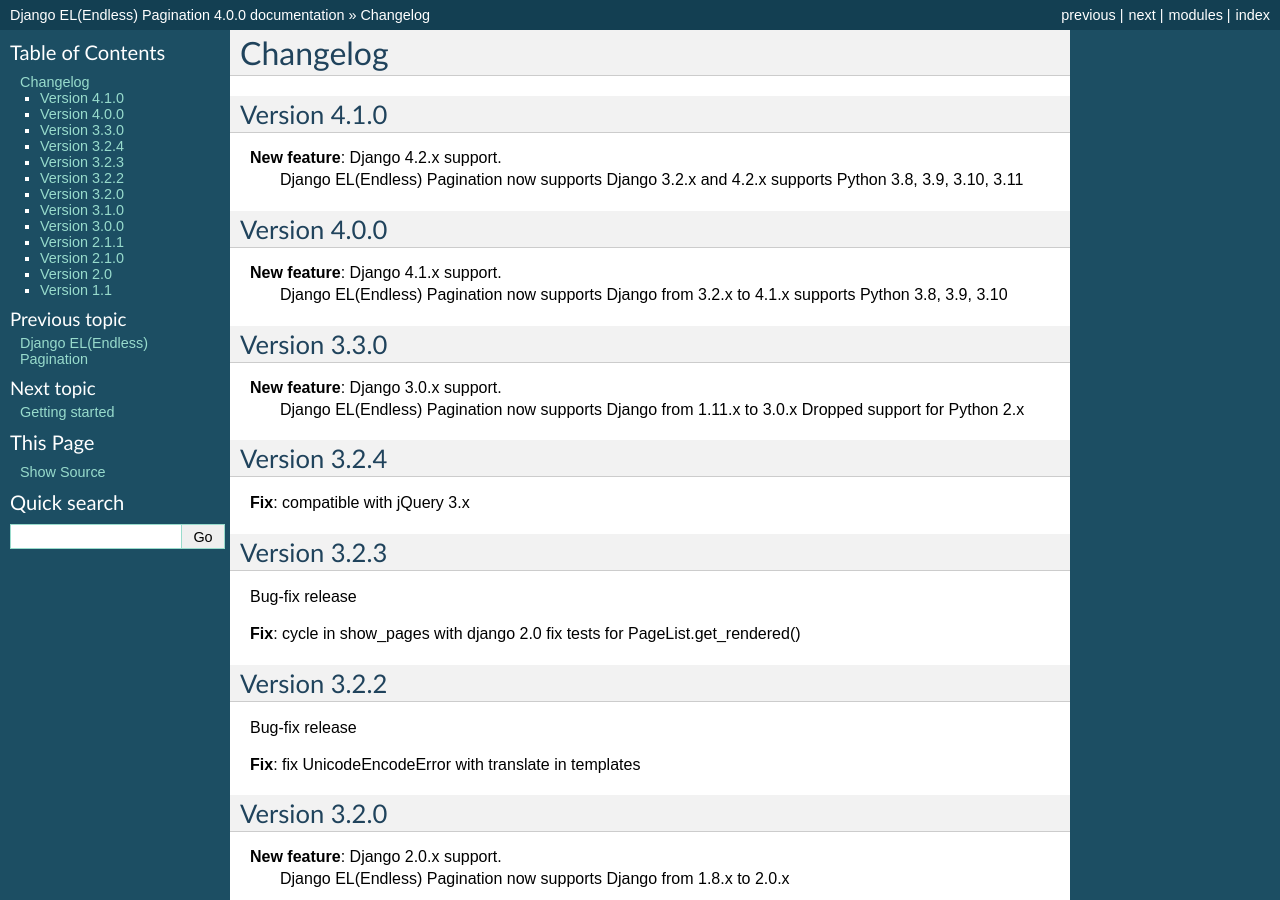
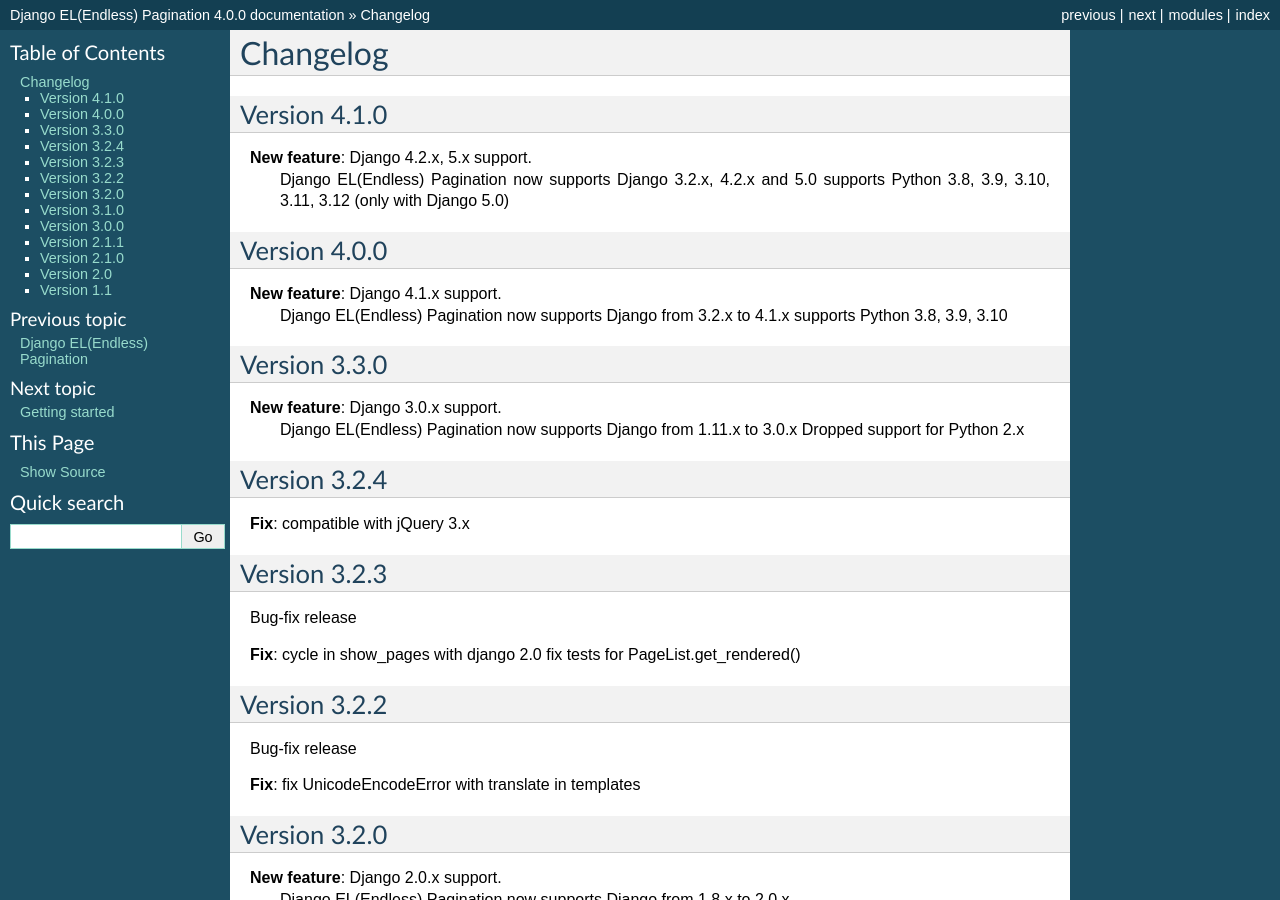
Before and after one commit to shtalinberg/django-el-pagination, a Sphinx documentation site: the page built from doc/changelog.rst, in a window 1280 px wide and 900 px high. Built offline with Sphinx 7.4.7, drawn with Linux system fonts in a browser that asks for light colours.

Commit message:
Update changelog.rst

```diff
--- a/doc/changelog.rst
+++ b/doc/changelog.rst
@@ -4,9 +4,9 @@
 Version 4.1.0
 ~~~~~~~~~~~~~
 
-**New feature**: Django 4.2.x support.
-    Django EL(Endless) Pagination now supports Django 3.2.x and 4.2.x
-    supports Python 3.8, 3.9, 3.10, 3.11
+**New feature**: Django 4.2.x, 5.x support.
+    Django EL(Endless) Pagination now supports Django 3.2.x, 4.2.x and 5.0
+    supports Python 3.8, 3.9, 3.10, 3.11, 3.12 (only with Django 5.0)
 
 Version 4.0.0
 ~~~~~~~~~~~~~
```
